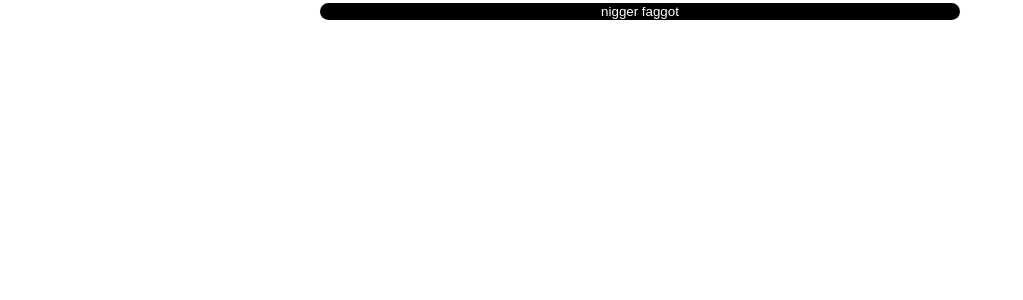
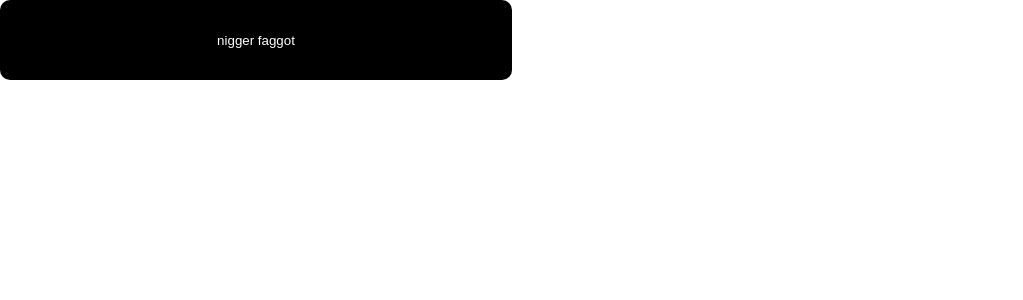
Before and after one commit to atqwerty/satckkz, a React (Create React App) app: page / in a window 1280 px wide. Shown: the top 300 px of the page, without its empty margins (0-1023 px from the left). Built offline with nearby package versions, Linux system fonts and the light colour scheme.

Commit message:
temp commit

```diff
--- a/src/App.js
+++ b/src/App.js
@@ -10,13 +10,15 @@ function App() {
 
   return (
     <div className='App'>
+      <div style={{ width: '20%', height: '10%', position: 'absolute' }}>
         <Button
           text='nigger faggot'
           color='#000000'
           textColor='#ffffff'
-        width={50}
+          width={200}
           callback={callback}
         />
+      </div>
     </div>
   )
 }
--- a/src/components/atoms/Button.js
+++ b/src/components/atoms/Button.js
@@ -29,7 +29,7 @@ const Button = ({
 
   return (
     <ButtonStyled
-      onClick = {() => callback()}
+      onClick={() => callback()}
       buttonColor={buttonColor}
       textColor={buttonTextColor}
       width={buttonWidth}
```
Lines whose indentation alone changed are shown as unchanged.
